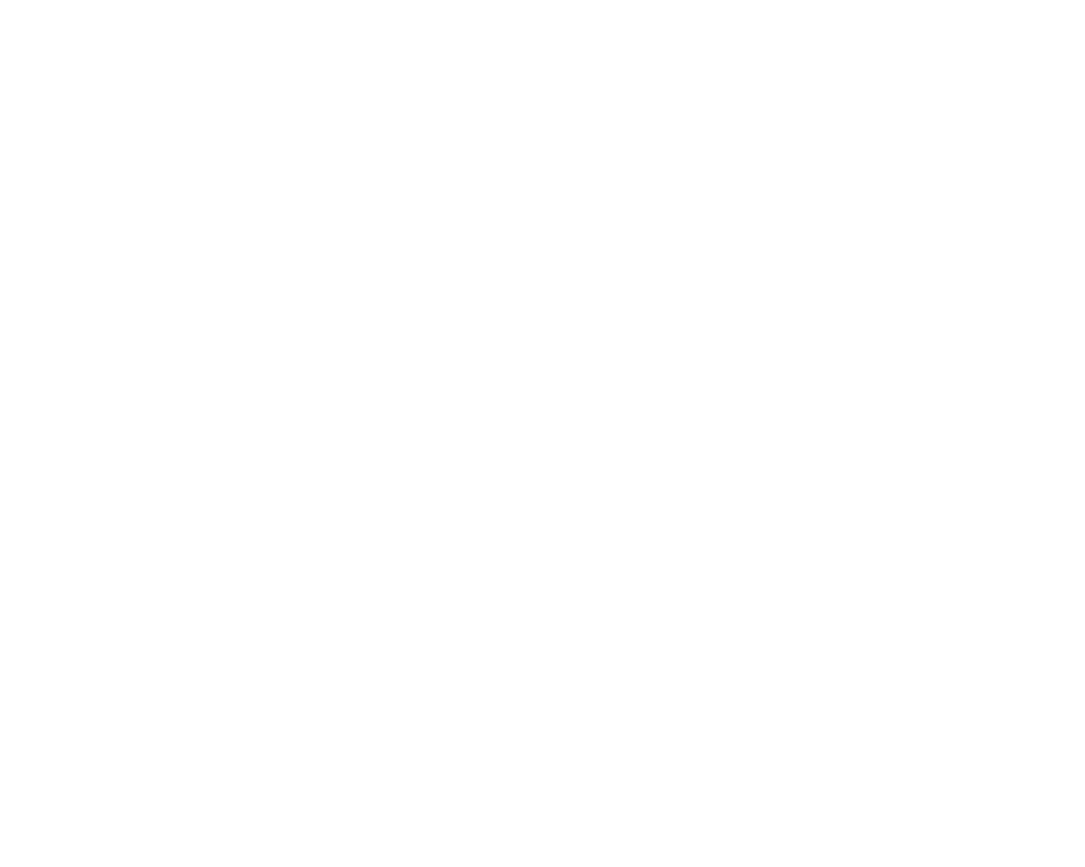
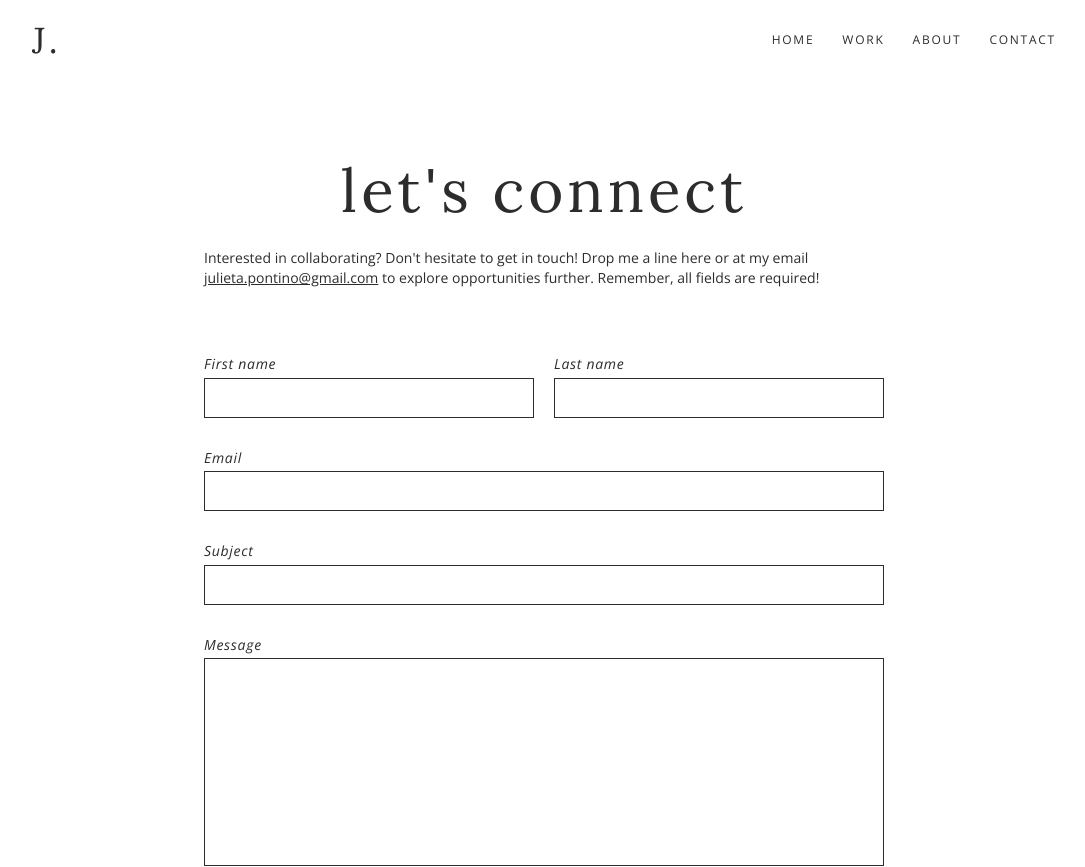
Before and after one commit to juliponti/portfolio, a React (Vite) app: page /contact in a window 1280 px wide. Before the commit this address had no page. Shown: the top 867 px of the page, without its empty margins (96-1181 px from the left). Before the commit the page ends 800 px from the top, so only its background shows below. Built offline with nearby package versions, Linux system fonts and the light colour scheme; the HTML template or start-up script is replaced by a standard one.

Commit message:
add contact page

```diff
--- a/package.json
+++ b/package.json
@@ -10,11 +10,14 @@
     "preview": "vite preview"
   },
   "dependencies": {
+    "@emailjs/browser": "^4.3.3",
     "framer-motion": "^11.0.18",
     "localforage": "^1.10.0",
+    "lucide-react": "^0.363.0",
     "match-sorter": "^6.3.4",
     "react": "^18.2.0",
     "react-dom": "^18.2.0",
+    "react-hook-form": "^7.51.1",
     "react-icons": "^5.0.1",
     "react-router-dom": "^6.22.3",
     "sort-by": "^1.2.0"
--- a/src/App.tsx
+++ b/src/App.tsx
@@ -1,6 +1,7 @@
 import { Route, Routes, BrowserRouter } from "react-router-dom";
 import Home from "./pages/home";
 import About from "./pages/about";
+import Contact from "./pages/contact";
 
 function App() {
   return (
@@ -8,6 +9,7 @@
       <Routes>
         <Route index element={<Home />} />
         <Route path="/about" element={<About />} />
+        <Route path="/contact" element={<Contact />} />
       </Routes>
     </BrowserRouter>
   );
--- a/src/index.css
+++ b/src/index.css
@@ -66,4 +66,16 @@
   .back {
     backface-visibility: hidden;
   }
+
+  .alert-danger {
+    background-color: #dc3545;
+    border-color: #dc3545;
+    color: #fff;
+  }
+
+  .alert-success {
+    background-color: #22bb33;
+    border-color: #22bb33;
+    color: #fff;
+  }
 }
--- /dev/null
+++ b/src/pages/contact/contact-form.tsx
@@ -0,0 +1,164 @@
+import { FieldValues, useForm } from "react-hook-form";
+import Label from "./label";
+import Input from "./input";
+import { Loader2 } from "lucide-react";
+import emailjs from "@emailjs/browser";
+import { useState } from "react";
+
+const registerOptions = {
+  firstName: { required: "First name is required" },
+  lastName: { required: "Last name is required" },
+  email: {
+    required: "Email is required",
+    pattern:
+      /^[a-zA-Z0-9.!#$%&’*+/=?^_`{|}~-]+@[a-zA-Z0-9-]+(?:\.[a-zA-Z0-9-]+)*$/,
+  },
+  subject: { required: "Subject is required" },
+  message: { required: "Message is required" },
+};
+
+export default function ContactForm() {
+  const { register, handleSubmit, ...form } = useForm();
+  const [isDisabled, setIsDisabled] = useState(false);
+  const [alertInfo, setAlertInfo] = useState({
+    display: false,
+    message: "",
+    type: "",
+  });
+
+  const toggleAlert = (message: string, type: string) => {
+    setAlertInfo({ display: true, message, type });
+
+    setTimeout(() => {
+      setAlertInfo({ display: false, message: "", type: "" });
+    }, 5000);
+  };
+
+  const handleSendForm = async (data: FieldValues) => {
+    const { firstName, lastName, email, subject, message } = data;
+    try {
+      setIsDisabled(true);
+      const templateParams = {
+        from_name: `${firstName} ${lastName}`,
+        from_email: email,
+        from_subject: subject,
+        message,
+      };
+
+      await emailjs.send(
+        import.meta.env.VITE_SERVICE_ID,
+        import.meta.env.VITE_TEMPLATE_ID,
+        templateParams,
+        {
+          publicKey: import.meta.env.VITE_USER_ID,
+        }
+      );
+
+      toggleAlert("Message sent successfully!", "success");
+      form.reset();
+    } catch (e) {
+      toggleAlert("Uh oh. Something went wrong...", "danger");
+    } finally {
+      setIsDisabled(false);
+    }
+  };
+
+  return (
+    <>
+      <form
+        onSubmit={handleSubmit(handleSendForm)}
+        className="w-[850px] mx-auto"
+      >
+        <div className="wrapper  flex flex-col items-center">
+          <div className="block w-full">
+            <div className="flex gap-5">
+              <div className="w-2/4">
+                <Label>First name</Label>
+                <Input
+                  type="text"
+                  name="firstName"
+                  register={register}
+                  registerOption={registerOptions.firstName}
+                  errors={form.formState.errors}
+                />
+              </div>
+              <div className="w-2/4">
+                <Label>Last name</Label>
+                <Input
+                  type="text"
+                  name="lastName"
+                  register={register}
+                  registerOption={registerOptions.lastName}
+                  errors={form.formState.errors}
+                />
+              </div>
+            </div>
+            <Label>Email</Label>
+            <Input
+              type="email"
+              name="email"
+              register={register}
+              registerOption={registerOptions.email}
+              errors={form.formState.errors}
+            />
+            <Label>Subject</Label>
+            <Input
+              type="text"
+              name="subject"
+              register={register}
+              registerOption={registerOptions.subject}
+              errors={form.formState.errors}
+            />
+            <Label htmlFor="message">Message</Label>
+            <div className="mb-5">
+              <textarea
+                className="w-full border border-[#2C2C2C] p-2 overflow-auto resize-none h-52  font-sans text-sm font-normal focus-visible:outline-primary-200"
+                {...register("message", registerOptions.message)}
+                name="message"
+              ></textarea>
+              <small className="text-sm text-red-700">
+                {form.formState.errors?.message &&
+                  form.formState.errors.message.message?.toString()}
+              </small>
+            </div>
+          </div>
+          <button
+            disabled={isDisabled}
+            type="submit"
+            className=" mt-5 mb-20 bg-[#F3F6F4] uppercase font-sans font-light text-sm tracking-wide py-2 px-4 rounded-md hover:bg-primary-200 hover:text-[#F3F6F4] transition-all flex gap-1 justify-center items-center"
+          >
+            {isDisabled ? (
+              <>
+                <Loader2 className="animate-spin" height={16} />{" "}
+                <span>Sending...</span>
+              </>
+            ) : (
+              "Send"
+            )}
+          </button>
+        </div>
+      </form>
+      {alertInfo.display && (
+        <div className="fixed top-0 z-[100] flex max-h-screen w-full flex-col-reverse p-4 sm:bottom-0 sm:right-0 sm:top-auto sm:flex-col md:max-w-[420px]">
+          <div
+            className={`text-base pointer-events-auto relative flex w-full items-center justify-between space-x-2 overflow-hidden rounded-md border p-4 pr-6 shadow-lg transition-all alert-${alertInfo.type}`}
+            role="alert"
+          >
+            {alertInfo.message}
+            <button
+              type="button"
+              className=""
+              data-bs-dismiss="alert"
+              aria-label="Close"
+              onClick={() =>
+                setAlertInfo({ display: false, message: "", type: "" })
+              }
+            >
+              X
+            </button>
+          </div>
+        </div>
+      )}
+    </>
+  );
+}
--- /dev/null
+++ b/src/pages/contact/contact.tsx
@@ -0,0 +1,28 @@
+import Footer from "../../components/footer";
+import Navbar from "../../components/navbar";
+import ContactForm from "./contact-form";
+
+export default function Contact() {
+  return (
+    <>
+      <Navbar />
+      <header className="pt-20 pb-14 mx-auto w-[850px]">
+        <div className="wrapper">
+          <h1 className="text-6xl lowercase mb-7 text-center">Let's connect</h1>
+          <p className="text-sm">
+            Interested in collaborating? Don't hesitate to get in touch! Drop me
+            a line here or at my email{" "}
+            <a className="underline" href="mailto:julieta.pontino@gmail.com">
+              julieta.pontino@gmail.com
+            </a>{" "}
+            to explore opportunities further. Remember, all fields are required!
+          </p>
+        </div>
+      </header>
+      <main>
+        <ContactForm />
+      </main>
+      <Footer />
+    </>
+  );
+}
--- /dev/null
+++ b/src/pages/contact/index.tsx
@@ -0,0 +1 @@
+export { default } from "./contact";
--- /dev/null
+++ b/src/pages/contact/input.tsx
@@ -0,0 +1,39 @@
+import {
+  FieldErrors,
+  FieldValues,
+  RegisterOptions,
+  UseFormRegister,
+} from "react-hook-form";
+
+interface InputProps {
+  type: "text" | "email";
+  name: string;
+  id?: string | undefined;
+  register: UseFormRegister<FieldValues>;
+  registerOption: RegisterOptions<FieldValues>;
+  errors?: FieldErrors<FieldValues>;
+}
+
+export default function Input({
+  type,
+  name,
+  id,
+  register,
+  registerOption,
+  errors,
+}: InputProps) {
+  return (
+    <div className="mb-5">
+      <input
+        type={type}
+        id={id}
+        className="h-10 w-full border border-[#2C2C2C] p-2 font-sans text-sm font-normal focus-visible:outline-primary-200"
+        {...register(name, registerOption)}
+        name={name}
+      />
+      <small className="text-sm text-red-700">
+        {errors?.[name] && errors?.[name]?.message?.toString()}
+      </small>
+    </div>
+  );
+}
--- /dev/null
+++ b/src/pages/contact/label.tsx
@@ -0,0 +1,12 @@
+interface LabelProps {
+  htmlFor?: string | undefined;
+  children: string;
+}
+
+export default function Label({ htmlFor = undefined, children }: LabelProps) {
+  return (
+    <label className="italic tracking-wider mb-2 text-sm " htmlFor={htmlFor}>
+      {children}
+    </label>
+  );
+}
```
Also changed, not shown: 2 other files (tests, documents, lock files or other folders).
